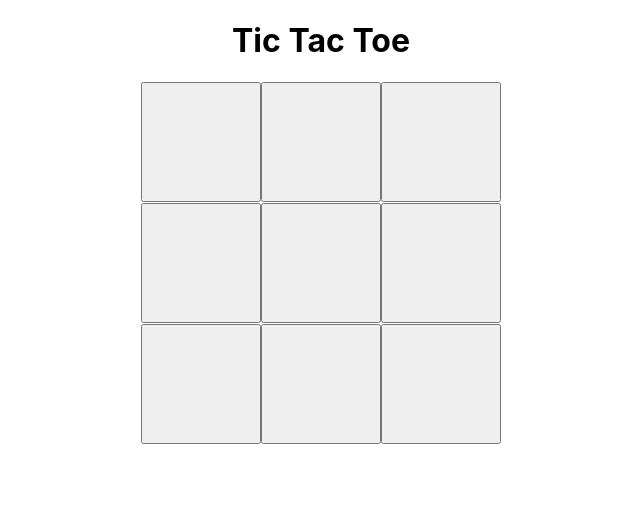
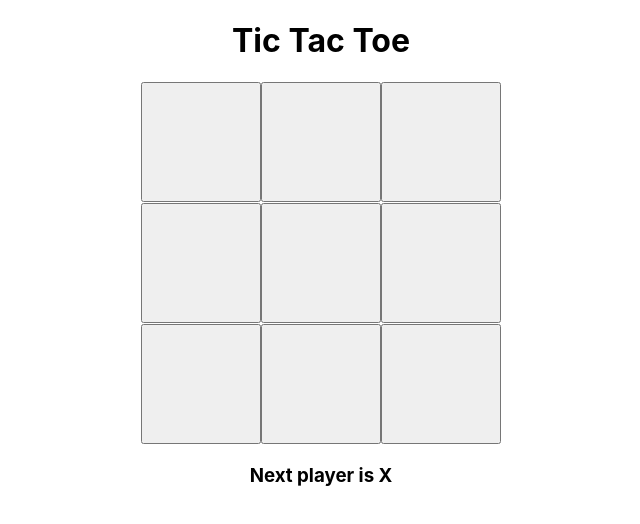
Before and after one commit to tinasc/tic-tac-toe-game, a React (Create React App) app: page / in a window 1280 px wide. Shown: the top 524 px of the page, without its empty margins (319-959 px from the left). Built offline with nearby package versions, Linux system fonts and the light colour scheme.

Commit message:
Calculate Winner

```diff
--- a/src/components/Board.js
+++ b/src/components/Board.js
@@ -1,29 +1,63 @@
-import React, { useState } from 'react'
+import React, { useState } from 'react';
 import Square from './Square';
-import "../App.css";
+import '../index.css';
 
-const Board = ()=> {
+const Board = () => {
 
     const [square, setSquare] = useState(Array(9).fill(null));
     const [X, setX] = useState(true);
 
-    const renderSquare =(i) => {
-        return(
-            <Square value ={square[i]} onClick = {()=> handleClick(i)}/>
+
+
+    const renderSquare = (i) => {
+        return (
+            <Square value={square[i]} onClick={() => handleClick(i)} />
         )
     }
-    const handleClick =(i)=> {
-            const squares = square.slice();
-            if (squares[i] === null) {
-            squares[i] = X ? 'X': 'O';
+
+    const handleClick = (i) => {
+        const squares = square.slice();
+        if (squares[i] === null) {
+            squares[i] = X ? 'X' : 'O';
             setSquare(squares);
             setX(!X);
+        } else {
+            alert("Sorry! Can't make this move")
         }
-        else{
-            alert(" Sorry! Cannot make this move.");
-        }
+
     }
 
+    const calculateWinner = (squares) => {
+        const lines = [
+            [0, 1, 2],
+            [3, 4, 5],
+            [6, 7, 8],
+            [0, 3, 6],
+            [1, 4, 7],
+            [2, 5, 8],
+            [0, 4, 8],
+            [2, 4, 6],
+        ];
+        let isDraw = true;
+        for (let i = 0; i < lines.length; i++) {
+          const [a, b, c] = lines[i];
+          if (squares[a] && squares[a] === squares[b] && squares[b] === squares[c]) {
+            return squares[a];
+          }
+          if (!squares[a] || !squares[b] || !squares[c]) {
+            isDraw = false;
+          }
+        }
+        if (isDraw) return 'D';
+        return null;
+    }
+
+    const winner = calculateWinner(square);
+    const status = winner
+    ? winner === 'D'
+      ? 'Draw'
+      : 'Winner is ' + winner
+    : 'Next player is ' + (X ? 'X' : 'O');
     return (
         <div className="board">
             <div className="board-row">
@@ -41,8 +75,9 @@ const Board = ()=> {
                 {renderSquare(7)}
                 {renderSquare(8)}
             </div>
+
+            <h3>{status}</h3>
         </div>
-
     )
 }
 
```
Also changed, not shown: src/App.css (line endings or trailing spaces).
